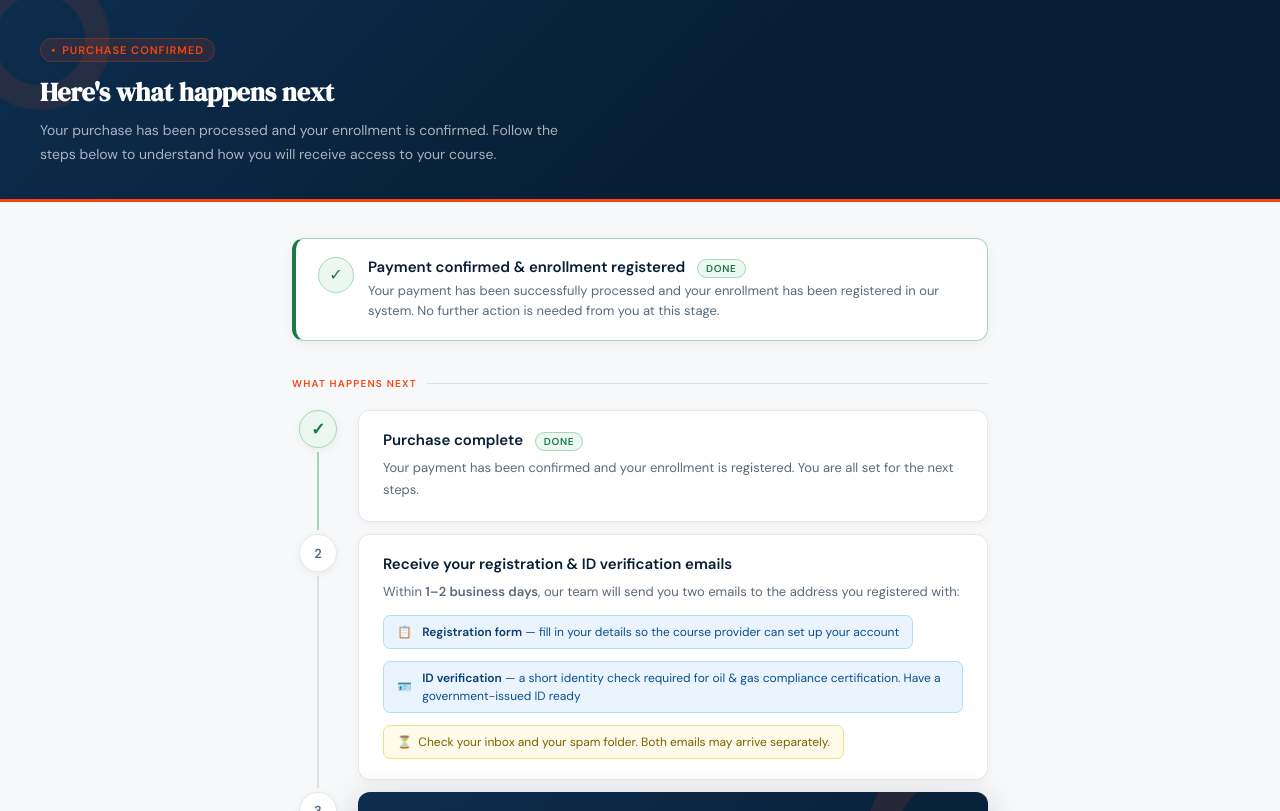
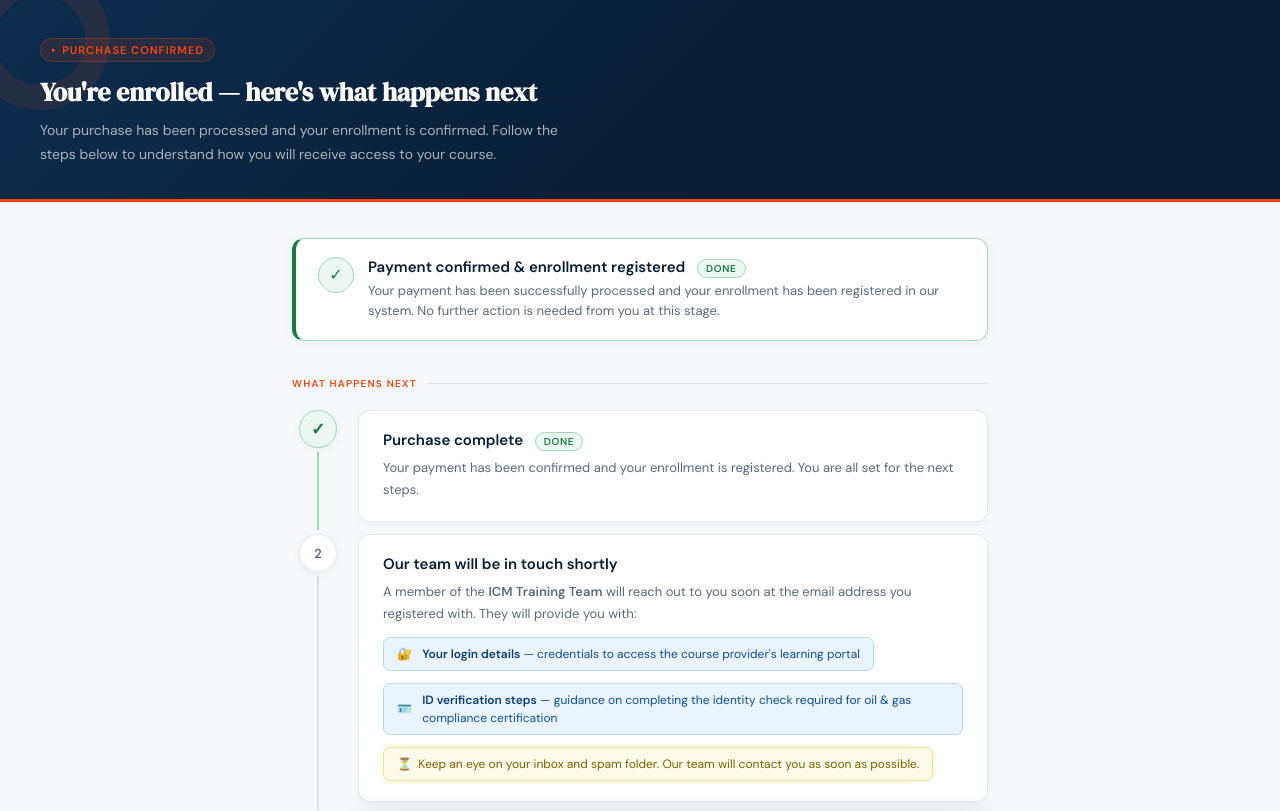
Before and after one commit to majdibenyounes/-course-access-page, a plain HTML site: page index.html in a window 1280 px wide. Shown: the part 78-889 px from the top of the page. Drawn offline with Linux system fonts and the light colour scheme.

Commit message:
Update index.html

```diff
--- a/index.html
+++ b/index.html
@@ -106,7 +106,7 @@
 
 <div class="hero">
   <div class="hero-tag">Purchase Confirmed</div>
-  <h1>Here's what happens next</h1>
+  <h1>You're enrolled — here's what happens next</h1>
   <p>Your purchase has been processed and your enrollment is confirmed. Follow the steps below to understand how you will receive access to your course.</p>
 </div>
 
@@ -143,17 +143,17 @@
         <div class="step-line"></div>
       </div>
       <div class="step-card">
-        <h3>Receive your registration &amp; ID verification emails</h3>
-        <p>Within <strong>1–2 business days</strong>, our team will send you two emails to the address you registered with:</p>
+        <h3>Our team will be in touch shortly</h3>
+        <p>A member of the <strong>ICM Training Team</strong> will reach out to you soon at the email address you registered with. They will provide you with:</p>
         <div class="info-pill">
-          📋&nbsp; <span><strong>Registration form</strong> — fill in your details so the course provider can set up your account</span>
+          🔐&nbsp; <span><strong>Your login details</strong> — credentials to access the course provider's learning portal</span>
         </div>
         <br>
         <div class="info-pill">
-          🪪&nbsp; <span><strong>ID verification</strong> — a short identity check required for oil &amp; gas compliance certification. Have a government-issued ID ready</span>
+          🪪&nbsp; <span><strong>ID verification steps</strong> — guidance on completing the identity check required for oil &amp; gas compliance certification</span>
         </div>
         <div class="note-pill">
-          ⏳&nbsp; Check your inbox and your spam folder. Both emails may arrive separately.
+          ⏳&nbsp; Keep an eye on your inbox and spam folder. Our team will contact you as soon as possible.
         </div>
       </div>
     </div>
@@ -183,7 +183,7 @@
 
   <div class="footer-support">
     <div class="footer-support-icon">💬</div>
-    <span>Questions about your enrollment? Visit our <a href="https://support.icmpeople.com/portal/en/home" target="_blank">support page</a> or contact your ICM Group administrator.</span>
+    <span>Questions about your enrollment? Visit our <a href="https://support.icmpeople.com/portal/en/home" target="_blank">support page</a> or contact your ICM Group administrator at .</span>
   </div>
 
 </div>
```
